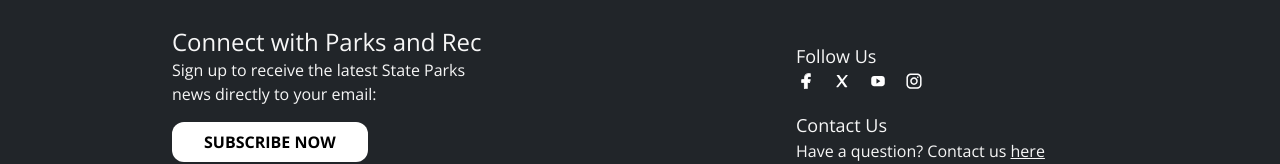
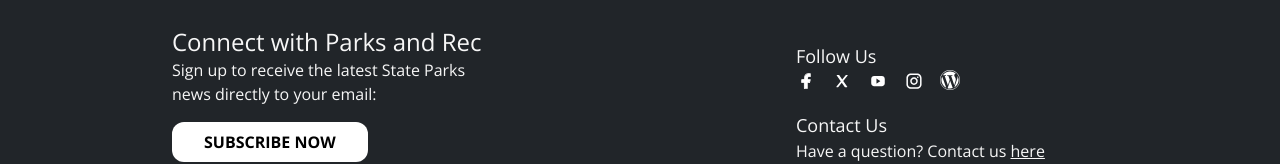
Before and after one commit to AECOMVizStudio/la_art, a React (Vite) app: page / in a window 1280 px wide. Shown: the part 2750-2914 px from the top of the page. Built offline with nearby package versions, Linux system fonts and the light colour scheme.

Commit message:
wordpress icon and link

```diff
--- a/src/components/MainContent.tsx
+++ b/src/components/MainContent.tsx
@@ -10,7 +10,7 @@ const followLinks ={
     twitter: "https://x.com/CAStateParks",
     youtube: "https://www.youtube.com/user/CaliforniaStateParks",
     instagram: "https://www.instagram.com/castateparks/",
-    wordpress: "https://www.parks.ca.gov/Programs",
+    wordpress: "https://castateparks.wordpress.com/",
 }
 
 
--- a/src/components/children/Connections.tsx
+++ b/src/components/children/Connections.tsx
@@ -45,11 +45,11 @@ function Connections({ followLinks }: ConnectionsProps) {
                 <img src="./icons/instagram.svg" className="svg"></img>
               </a>
             </li>
-            {/* <li>
-              <a href={followLinks.wordpress} target="_blank" rel="noopener noreferrer">
+            <li>
+              <a className="bg-white" href={followLinks.wordpress} target="_blank" rel="noopener noreferrer">
                 <img src="./icons/wordpress.svg" className="svg"></img>
               </a>
-            </li> */}
+            </li>
           </ul>
           <h3 className="text-lg font-normal mt-4">Contact Us</h3>
           <p className="">Have a question? Contact us <a className="underline" href="https://www.parks.ca.gov/?page_id=23110" target="_blank" rel="noopener noreferrer">here</a></p>
--- a/src/index.css
+++ b/src/index.css
@@ -56,6 +56,7 @@
 
 .svg{
   width: 20px;
+  color: #fff;
 }
 
 
```
Also changed, not shown: public/icons/wordpress.svg.
